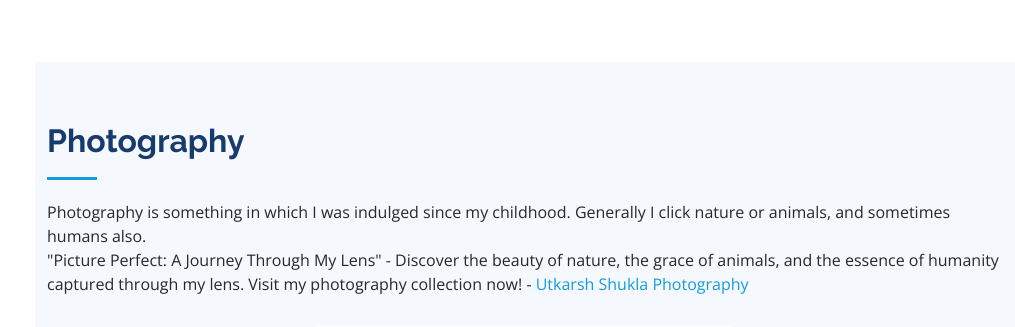
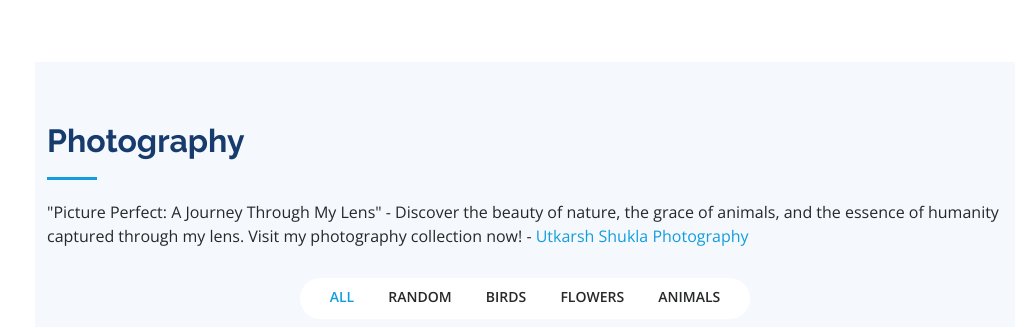
Before and after one commit to Utkarsh731/UtkarshShuklaWebsite, a Flask app: page / in a window 1280 px wide. Shown: the part 4742-5069 px from the top of the page, without its empty margins (265-1280 px from the left). Run offline with Flask 2, Linux system fonts and the light colour scheme; some libraries are stand-ins or nearby versions.

Commit message:
index.html updated

```diff
--- a/templates/index.html
+++ b/templates/index.html
@@ -347,7 +347,6 @@
 
         <div class="section-title">
           <h2>Photography</h2>
-          <p>Photography is something in which I was indulged since my childhood. Generally I click nature or animals, and sometimes humans also.</p>
           <p>"Picture Perfect: A Journey Through My Lens" - Discover the beauty of nature, the grace of animals, and the essence of humanity captured through my lens. Visit my photography collection now! - <a href="https://www.pexels.com/@utkarsh-shukla-204757820/" target="_blank">Utkarsh Shukla Photography</a></p>
         </div>
 
```
